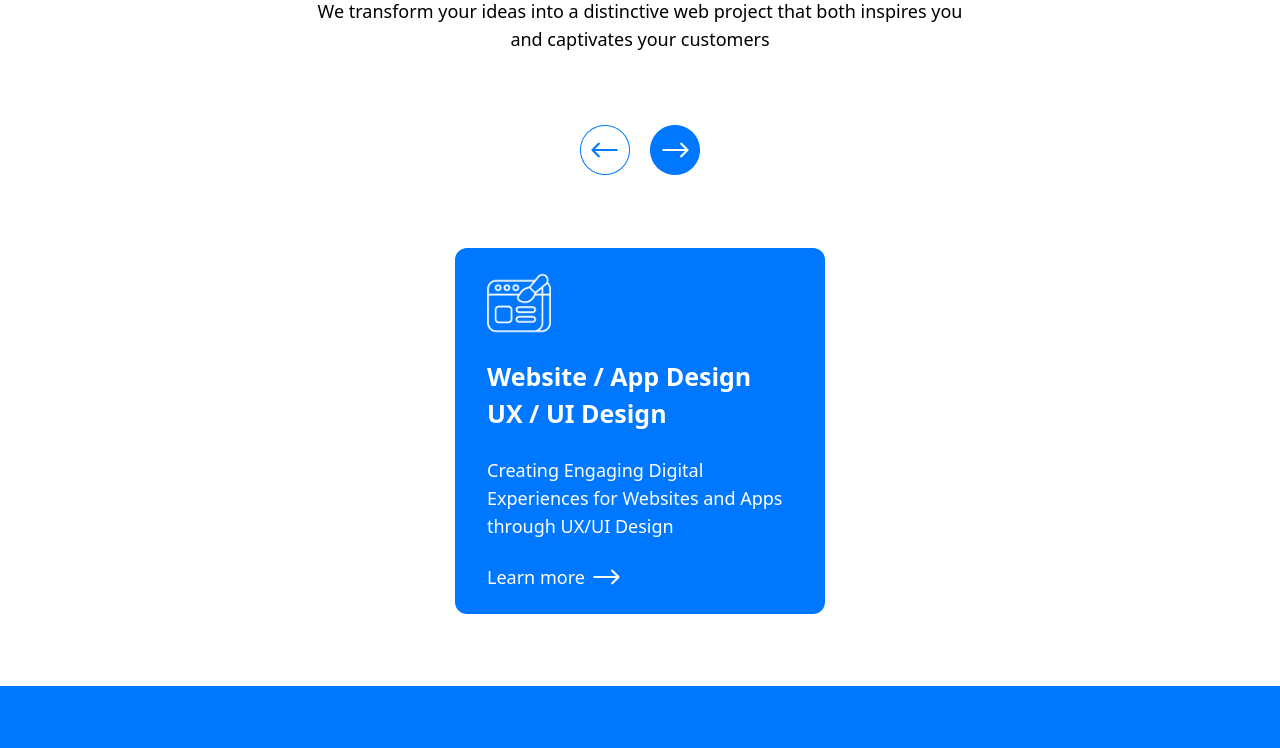
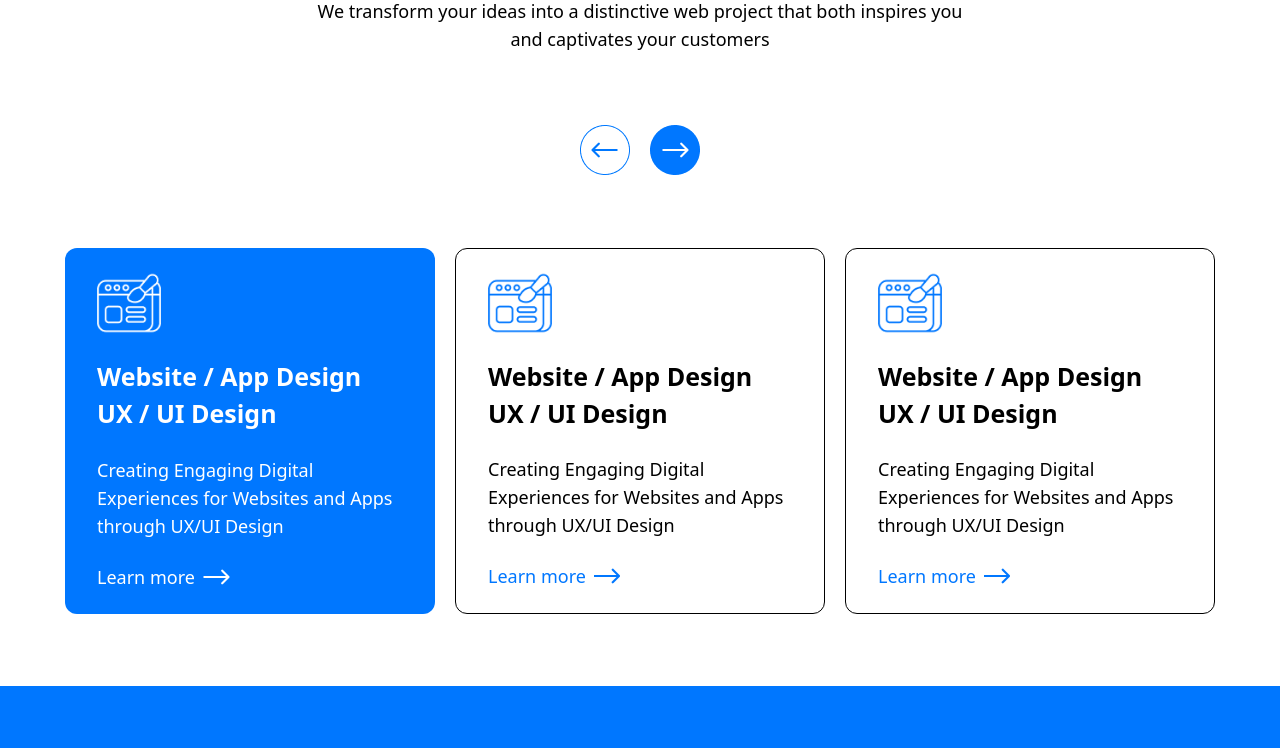
Before and after one commit to maliklf/portfolio-productdesigner, a website: page src/index.html in a window 1280 px wide. Shown: the part 2050-2798 px from the top of the page. Drawn offline with Linux system fonts and the light colour scheme.

Commit message:
Add service section (mobile)

```diff
--- a/src/index.html
+++ b/src/index.html
@@ -146,7 +146,7 @@
 
     <!-- service section -->
     <section class="container m-auto">
-        <div class="h-[729px] lg:h-[865px] flex flex-col justify-evenly items-center">
+        <div class="h-[829px] lg:h-[865px] flex flex-col justify-evenly items-center">
             <div class="w-full lg:h-188px flex flex-col justify-center items-center text-center">
                 <h3 class="font-semibold text-xl text-[#0077FF]">SERVICE</h3>
                 <h1 class="font-bold text-[50px]">Exploring My Design <span class="text-[#0077FF]">Skills</span></h1>
@@ -157,12 +157,32 @@
                 <button type="button"><img src="img/arrow-left.png" alt="left"></button>
                 <button type="button"><img src="img/arrow-right-white.png" alt="right"></button>
             </div>
-            <div class="w-[370px] h-[366px] bg-[#0077ff] rounded-xl text-white flex flex-col justify-evenly px-8 p">
-                <div><img class="size-16" src="img/carousel-white.png" alt="carousel"></div>
-                <h1 class="font-bold text-[25px]">Website / App Design<br>UX / UI Design</h1>
-                <p class="font-normal text-lg">Creating Engaging Digital Experiences for Websites and Apps through UX/UI Design</p>
-                <button class="flex justify-content-center items-center gap-2 font-normal text-lg" type="button">Learn more<img src="img/arrow-white.png" alt="learn_more"></button>
+            <div class="flex gap-5">
+                <div class="w-[370px] h-[366px] bg-[#0077ff] rounded-xl text-white flex flex-col justify-evenly px-8">
+                    <div><img class="size-16" src="img/carousel-white.png" alt="carousel"></div>
+                    <h1 class="font-bold text-[25px]">Website / App Design<br>UX / UI Design</h1>
+                    <p class="font-normal text-lg">Creating Engaging Digital Experiences for Websites and Apps through UX/UI Design</p>
+                    <button class="flex justify-content-center items-center gap-2 font-normal text-lg" type="button">Learn more<img
+                            src="img/arrow-white.png" alt="learn_more"></button>
+                </div>
+                <div class="hidden lg:flex gap-5">
+                    <div class="w-[370px] h-[366px] rounded-xl border flex flex-col justify-evenly px-8">
+                        <div><img class="size-16" src="img/carousel.png" alt="carousel"></div>
+                        <h1 class="font-bold text-[25px]">Website / App Design<br>UX / UI Design</h1>
+                        <p class="font-normal text-lg">Creating Engaging Digital Experiences for Websites and Apps through UX/UI Design</p>
+                        <button class="flex justify-content-center items-center gap-2 font-normal text-lg text-[#0077ff]"
+                            type="button">Learn more<img src="img/arrow.png" alt="learn_more"></button>
+                    </div>
+                    <div class="w-[370px] h-[366px] rounded-xl border flex flex-col justify-evenly px-8">
+                        <div><img class="size-16" src="img/carousel.png" alt="carousel"></div>
+                        <h1 class="font-bold text-[25px]">Website / App Design<br>UX / UI Design</h1>
+                        <p class="font-normal text-lg">Creating Engaging Digital Experiences for Websites and Apps through UX/UI Design</p>
+                        <button class="flex justify-content-center items-center gap-2 font-normal text-lg text-[#0077ff]"
+                            type="button">Learn more<img src="img/arrow.png" alt="learn_more"></button>
+                    </div>
+                </div>
             </div>
+
         </div>
     </section>
 
```
Also changed, not shown: src/output.css.
